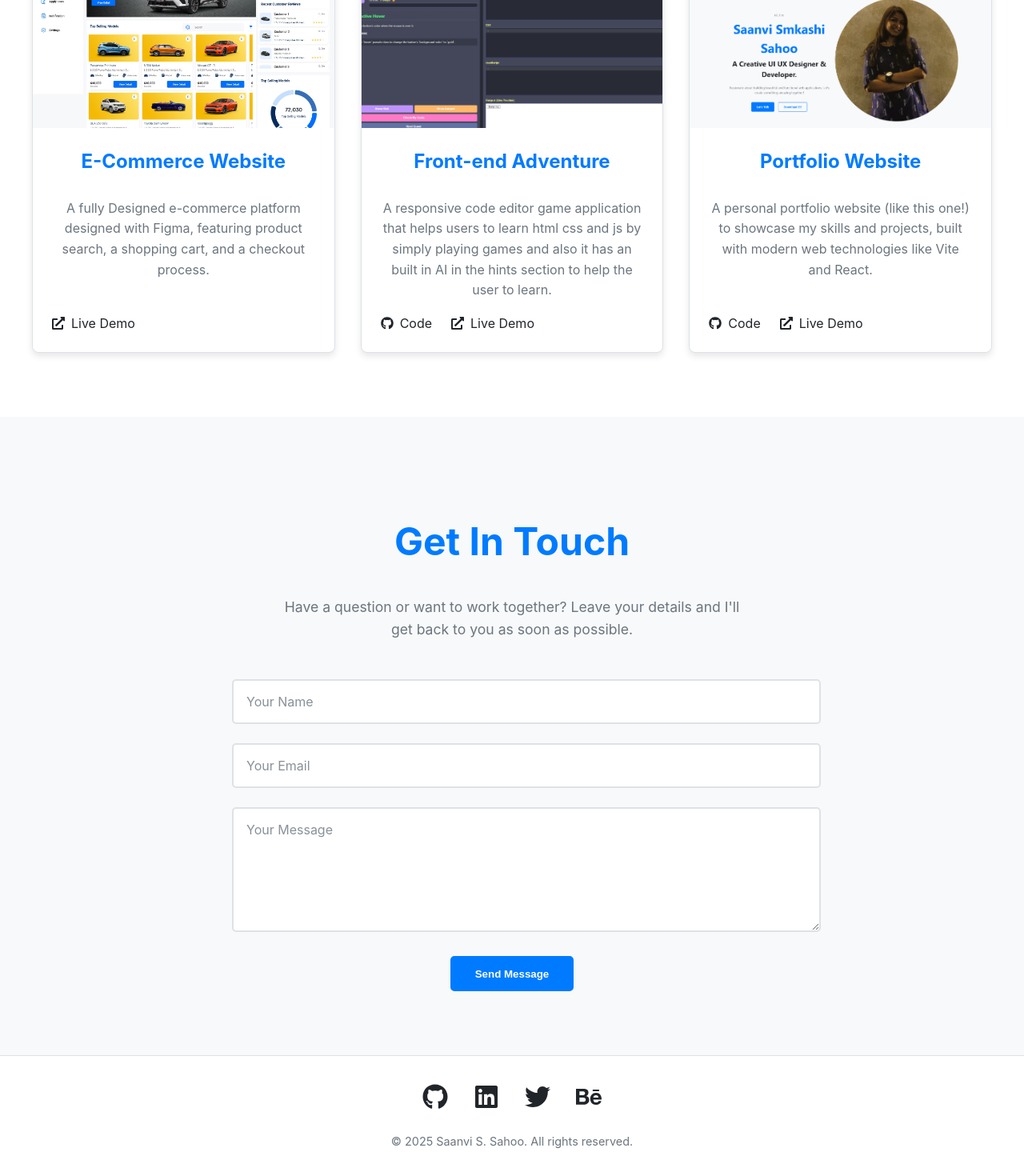
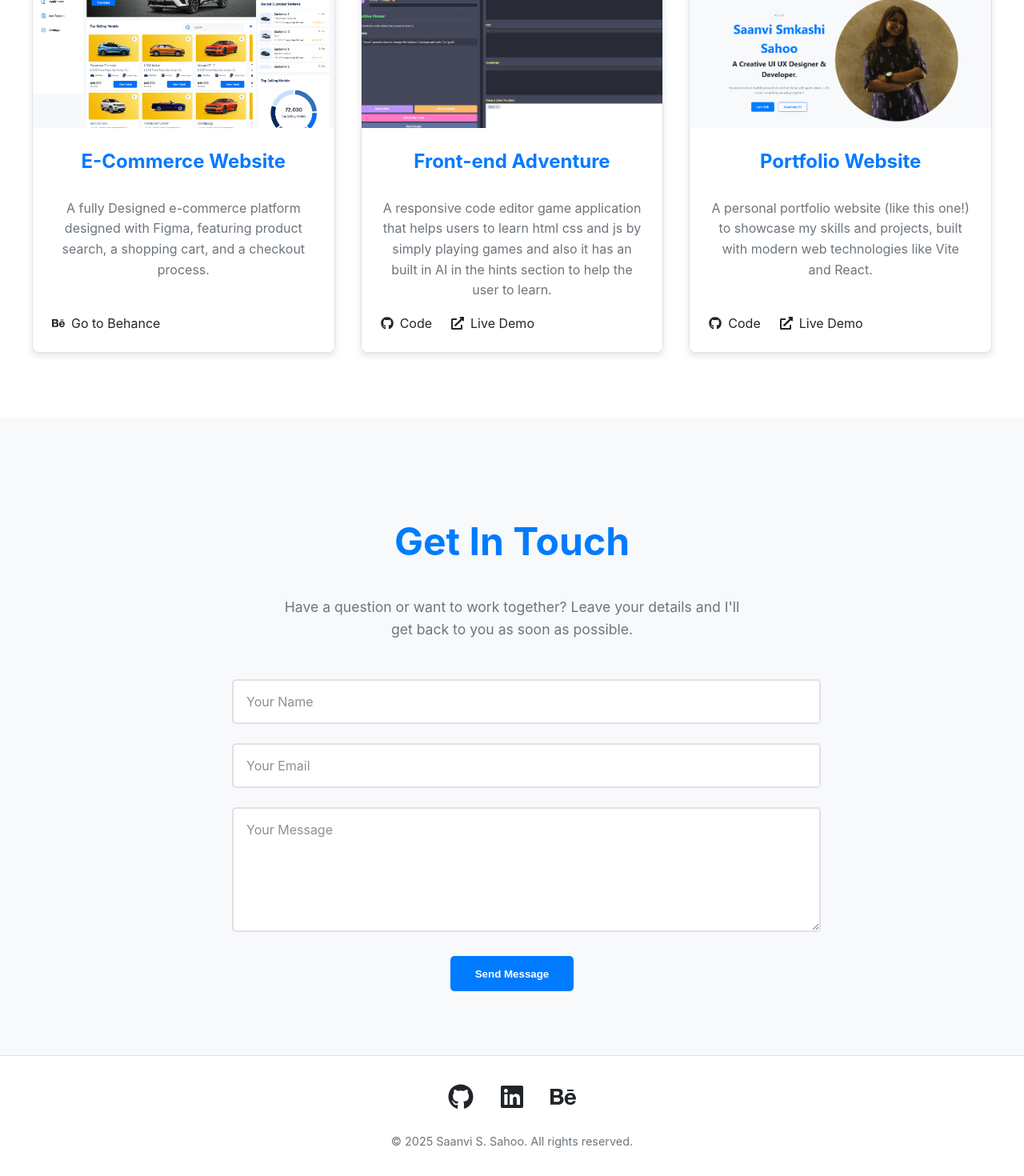
Before and after one commit to saanvi05/my-portfolio-app, a React (Vite) app: page / in a window 1280 px wide. Shown: the part 3043-4513 px from the top of the page at 80% size. Built offline with nearby package versions, Linux system fonts and the light colour scheme.

Commit message:
Updated the project Card for Behance

```diff
--- a/src/components/Footer.jsx
+++ b/src/components/Footer.jsx
@@ -1,7 +1,7 @@
 // src/components/Footer.jsx
-import React from 'react';
-import './Footer.css';
-import { FaBehance, FaGithub, FaLinkedin, FaTwitter } from 'react-icons/fa'; // Example social icons
+import React from "react";
+import "./Footer.css";
+import { FaBehance, FaGithub, FaLinkedin, FaTwitter } from "react-icons/fa"; // Example social icons
 
 function Footer() {
   const currentYear = new Date().getFullYear(); // Automatically gets the current year
@@ -9,16 +9,26 @@ function Footer() {
   return (
     <footer className="footer">
       <div className="social-links">
-        <a href="https://github.com" target="_blank" rel="noopener noreferrer">
+        <a
+          href="https://github.com/saanvi05"
+          target="_blank"
+          rel="noopener noreferrer"
+        >
           <FaGithub />
         </a>
-        <a href="https://linkedin.com" target="_blank" rel="noopener noreferrer">
+        <a
+          href="https://linkedin.com/in/saanvisahoo"
+          target="_blank"
+          rel="noopener noreferrer"
+        >
           <FaLinkedin />
         </a>
-        <a href="https://twitter.com" target="_blank" rel="noopener noreferrer">
-          <FaTwitter />
-        </a>
-         <a href="https://behance.net" target="_blank" rel="noopener noreferrer">
+
+        <a
+          href="https://behance.net/saanvisahoo"
+          target="_blank"
+          rel="noopener noreferrer"
+        >
           <FaBehance />
         </a>
       </div>
--- a/src/components/ProjectCard.jsx
+++ b/src/components/ProjectCard.jsx
@@ -1,11 +1,18 @@
 // src/components/ProjectCard.jsx
 import React from "react";
 import "./ProjectCard.css";
-import { FaGithub, FaExternalLinkAlt } from "react-icons/fa"; // Icons for links
+import { FaGithub, FaExternalLinkAlt, FaBehance } from "react-icons/fa";
 
 // This component receives 'props' (properties) from the Projects component.
 // We are "destructuring" them into individual variables like { image, title, ... }
-function ProjectCard({ image, title, description, githubLink, liveLink }) {
+function ProjectCard({
+  image,
+  title,
+  description,
+  githubLink,
+  liveLink,
+  liveLinkType,
+}) {
   return (
     <div className="project-card">
       <div className="card-image-container">
@@ -25,7 +32,21 @@ function ProjectCard({ image, title, description, githubLink, liveLink }) {
               <FaGithub /> Code
             </a>
           )}
-          {liveLink && (
+          {liveLink &&
+            // This is the IF/ELSE check:
+            // IF liveLinkType is 'behance'...
+            (liveLinkType === "behance" ? (
+              // ...render the Behance link.
+              <a
+                href={liveLink}
+                target="_blank"
+                rel="noopener noreferrer"
+                className="card-link"
+              >
+                <FaBehance /> Go to Behance
+              </a>
+            ) : (
+              // ELSE, render the default Live Demo link.
               <a
                 href={liveLink}
                 target="_blank"
@@ -34,7 +55,7 @@ function ProjectCard({ image, title, description, githubLink, liveLink }) {
               >
                 <FaExternalLinkAlt /> Live Demo
               </a>
-          )}
+            ))}
         </div>
       </div>
     </div>
--- a/src/components/Projects.jsx
+++ b/src/components/Projects.jsx
@@ -10,6 +10,7 @@ const projectData = [
     description:
       "A fully Designed e-commerce platform designed with Figma, featuring product search, a shopping cart, and a checkout process.",
     liveLink: "https://www.behance.net/gallery/205156849/Car-Dashboard",
+    liveLinkType: "behance",
   },
   {
     image: "/images/project2.jpg",
@@ -42,6 +43,7 @@ function Projects() {
             description={project.description}
             githubLink={project.githubLink}
             liveLink={project.liveLink}
+            liveLinkType={project.liveLinkType}
           />
         ))}
       </div>
```
Lines whose indentation alone changed are shown as unchanged.
